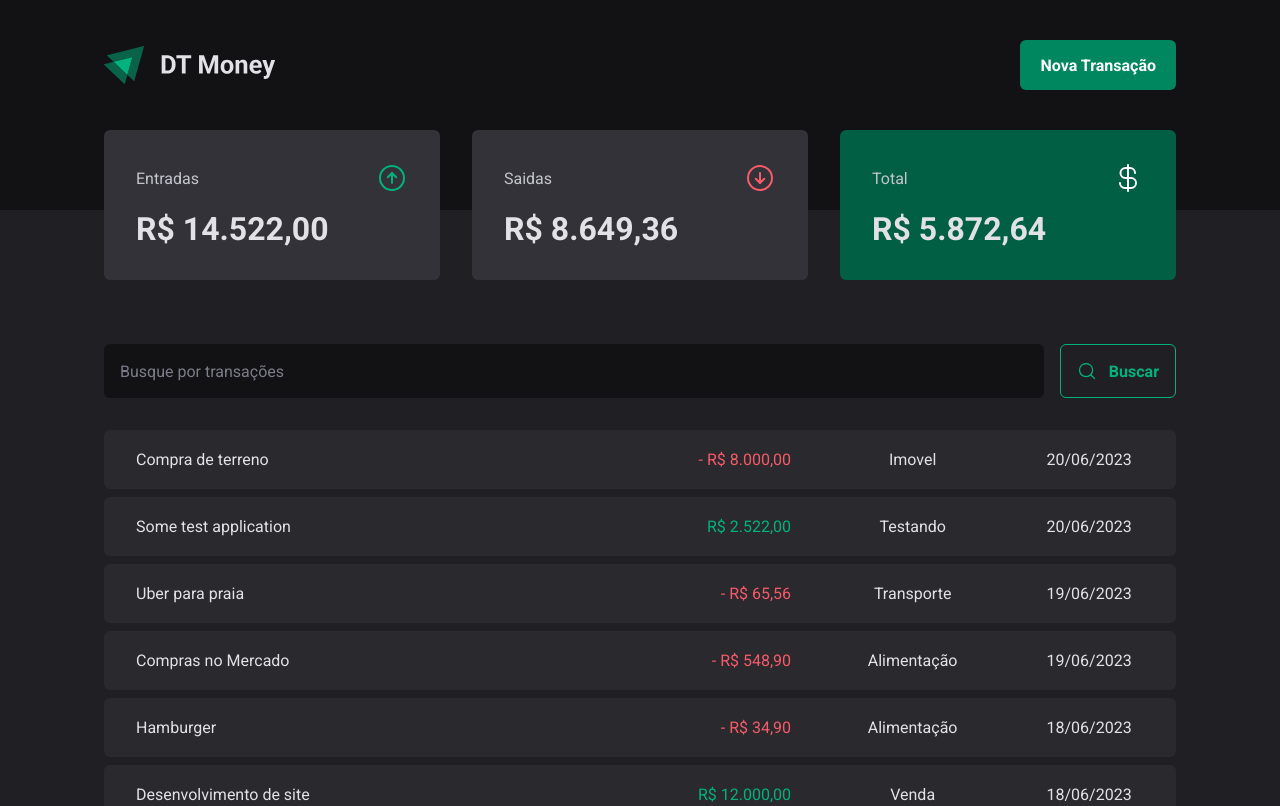
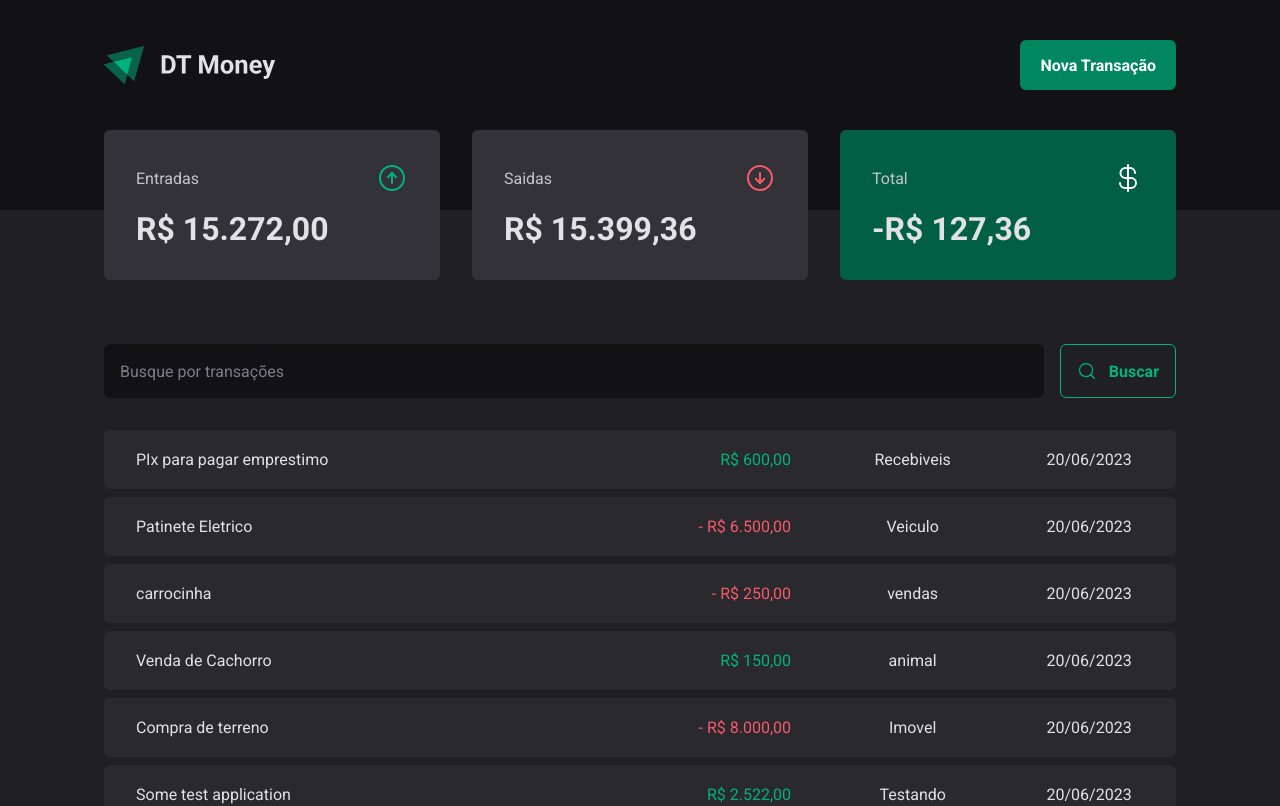
Before and after one commit to domzinhuu/03-dt-money-ignite, a React (Vite) app: page / in a window 1280 px wide. Shown: the top 806 px of the page. Built offline with nearby package versions, Linux system fonts and the light colour scheme; data requests are answered from the project's data file.

Commit message:
feat: finalizando integração de cadastro de transação

```diff
--- a/server.json
+++ b/server.json
@@ -47,6 +47,38 @@
       "type": "outcome",
       "createdAt": "2023-06-20T23:01:29.343Z",
       "id": 6
+    },
+    {
+      "description": "Venda de Cachorro",
+      "category": "animal",
+      "price": 150,
+      "type": "income",
+      "createdAt": "2023-06-20T23:03:33.574Z",
+      "id": 7
+    },
+    {
+      "description": "carrocinha",
+      "category": "vendas",
+      "price": 250,
+      "type": "outcome",
+      "createdAt": "2023-06-20T23:08:54.360Z",
+      "id": 8
+    },
+    {
+      "description": "Patinete Eletrico",
+      "category": "Veiculo",
+      "price": 6500,
+      "type": "outcome",
+      "createdAt": "2023-06-20T23:12:13.950Z",
+      "id": 9
+    },
+    {
+      "description": "PIx para pagar emprestimo",
+      "category": "Recebiveis",
+      "price": 600,
+      "type": "income",
+      "createdAt": "2023-06-20T23:12:40.419Z",
+      "id": 10
     }
   ]
 }
--- a/src/components/NewTransactionModal/index.tsx
+++ b/src/components/NewTransactionModal/index.tsx
@@ -16,8 +16,8 @@ import {
 import * as z from "zod";
 import { Controller, useForm } from "react-hook-form";
 import { zodResolver } from "@hookform/resolvers/zod";
-import { api } from "../../lib/axios";
-import { asyncRequestSimulate } from "../../utils/functions";
+import { useContext } from "react";
+import { TransactionContext } from "../../contexts/TransactionContext";
 
 const newTransactionFormSchema = z.object({
   description: z.string(),
@@ -39,18 +39,10 @@ export function NewTransactionModal() {
     resolver: zodResolver(newTransactionFormSchema),
     defaultValues: { type: "income" },
   });
+  const { createTransaction } = useContext(TransactionContext);
 
   async function handleCreateNewTransaction(data: NewTransactionFormInputs) {
-    const { description, category, price, type } = data;
-    await asyncRequestSimulate();
-
-    await api.post("/transactions", {
-      description,
-      category,
-      price,
-      type,
-      createdAt: new Date(),
-    });
+    await createTransaction(data);
     reset();
   }
 
@@ -88,9 +80,7 @@ export function NewTransactionModal() {
           <Controller
             control={control}
             name="type"
-            render={({ field }) => {
-              console.log(field);
-              return (
+            render={({ field }) => (
               <TransactionType
                 onValueChange={field.onChange}
                 value={field.value}
@@ -103,8 +93,7 @@ export function NewTransactionModal() {
                   <ArrowCircleDown size={24} /> Saida
                 </TransactionTypeButton>
               </TransactionType>
-              );
-            }}
+            )}
           />
 
           <button disabled={isSubmitting} type="submit">
--- a/src/contexts/TransactionContext.tsx
+++ b/src/contexts/TransactionContext.tsx
@@ -5,7 +5,7 @@ import { api } from "../lib/axios";
 interface Transaction {
   id: number;
   description: string;
-  type: "income" | "outcome";
+  type: string;
   price: number;
   category: string;
   createdAt: string;
@@ -14,10 +14,18 @@ interface Transaction {
 interface TransactionContextType {
   transactions: Transaction[];
   fetchTransactions: (query?: string) => Promise<void>;
+  createTransaction: (data: CreateTransaction) => Promise<void>;
 }
 
 interface TransactionsProviderProps {
   children: ReactNode;
+}
+
+interface CreateTransaction {
+  description: string;
+  type: string;
+  price: number;
+  category: string;
 }
 
 export const TransactionContext = createContext({} as TransactionContextType);
@@ -37,12 +45,29 @@ export function TransactionsProvider({ children }: TransactionsProviderProps) {
     setTransactions(response.data);
   }
 
+  async function createTransaction(data: CreateTransaction) {
+    const { description, category, price, type } = data;
+    await asyncRequestSimulate();
+
+    const response = await api.post("/transactions", {
+      description,
+      category,
+      price,
+      type,
+      createdAt: new Date(),
+    });
+
+    setTransactions((current) => [response.data, ...current]);
+  }
+
   useEffect(() => {
     fetchTransactions();
   }, []);
 
   return (
-    <TransactionContext.Provider value={{ transactions, fetchTransactions }}>
+    <TransactionContext.Provider
+      value={{ transactions, fetchTransactions, createTransaction }}
+    >
       {children}
     </TransactionContext.Provider>
   );
```
Lines whose indentation alone changed are shown as unchanged.
